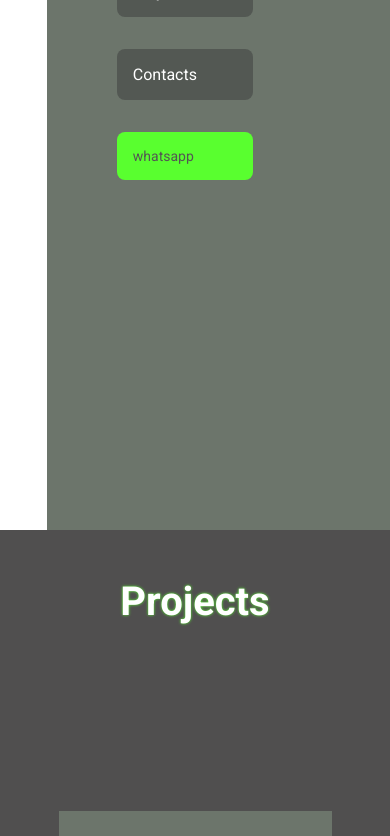
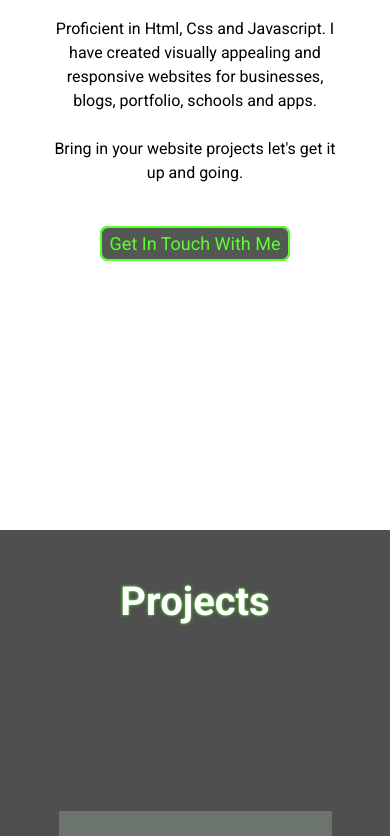
Before and after one commit to franque01/Portfolio, a plain HTML site: page index.html in a window 390 px wide. Shown: the part 314-1150 px from the top of the page. Drawn offline with Linux system fonts and the light colour scheme; a web font is replaced by a local one.

Commit message:
menu change commit

```diff
--- a/style/style.css
+++ b/style/style.css
@@ -417,7 +417,7 @@ div.footer{
      nav.navbar div.navlinks{
         position: fixed;
         top: 0;
-        right: -2%;
+        right: -100%;
         background-color: var(--secondary-color);
         width: 90vw;
         height: 100vh;
```
